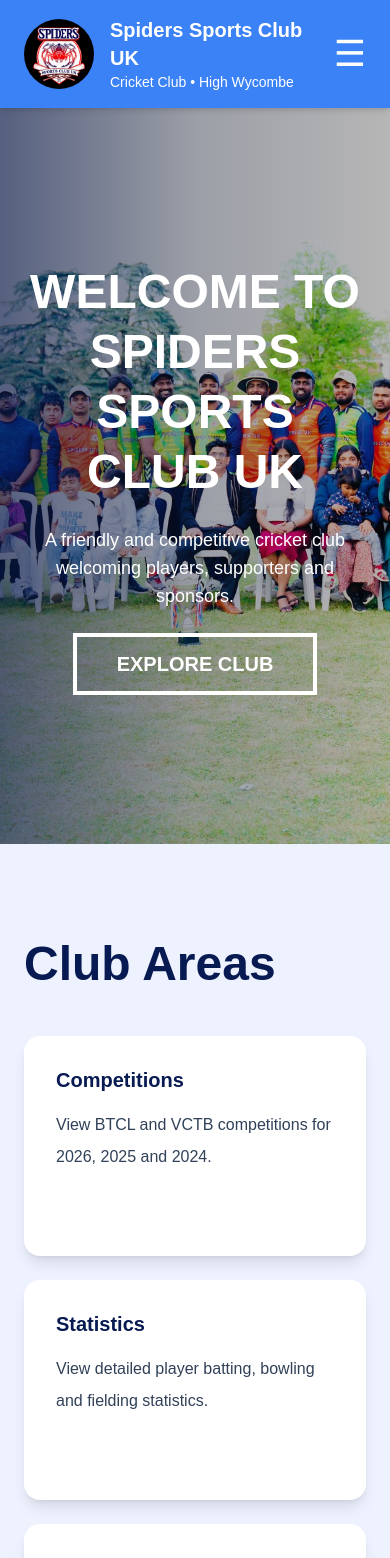
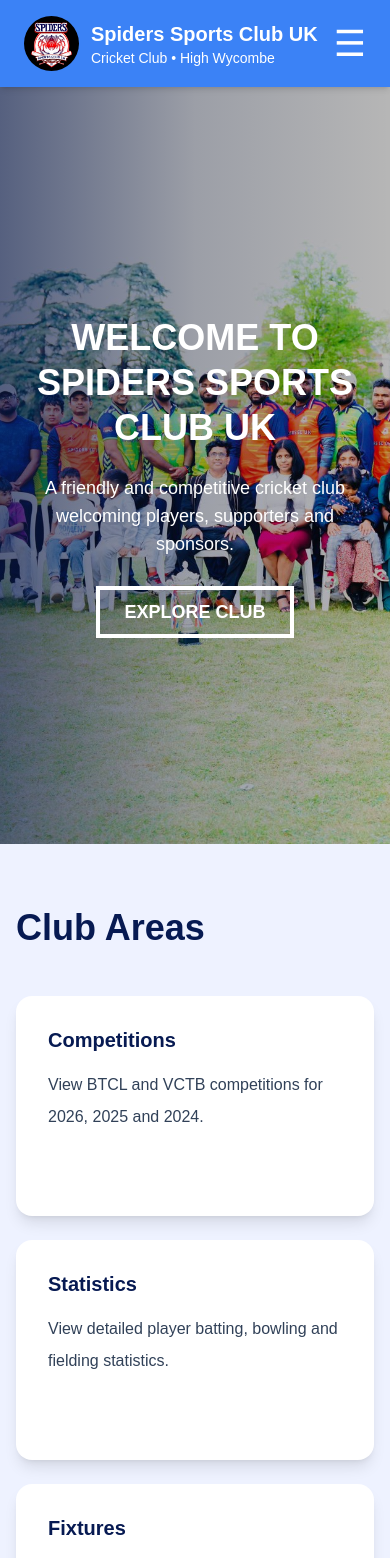
Before and after one commit to thanusan97-blip/spiders-cricket-club, a Next.js app: page / in a window 390 px wide. Shown: the top 1558 px of the page. Built offline with nearby package versions, Linux system fonts and the light colour scheme.

Commit message:
Improved homepage mobile responsiveness

```diff
--- a/app/page.tsx
+++ b/app/page.tsx
@@ -27,12 +27,12 @@ export default function HomePage() {
         <div className="mx-auto flex max-w-7xl items-center justify-between px-6 py-4">
 
           {/* LOGO */}
-          <div className="flex items-center gap-4">
+          <div className="flex items-center gap-3 sm:gap-4">
             <Image
               src="/logo.png"
               alt="Spiders Logo"
-              width={70}
-              height={70}
+              width={55}
+              height={55}
               className="rounded-full"
             />
 
@@ -133,7 +133,7 @@ export default function HomePage() {
 
         <div className="relative z-10 max-w-5xl px-6 text-center text-white">
 
-          <h1 className="mb-6 text-5xl font-extrabold leading-tight md:text-7xl">
+          <h1 className="mb-6 text-4xl font-extrabold leading-tight sm:text-5xl md:text-7xl">
             WELCOME TO <br />
             SPIDERS SPORTS CLUB UK
           </h1>
@@ -145,7 +145,7 @@ export default function HomePage() {
 
           <a
             href="#club"
-            className="border-4 border-white px-10 py-4 text-xl font-bold transition hover:bg-white hover:text-[#071a52]"
+            className="border-4 border-white px-6 py-3 text-lg font-bold transition hover:bg-white hover:text-[#071a52] md:px-10 md:py-4 md:text-xl"
           >
             EXPLORE CLUB
           </a>
@@ -153,10 +153,10 @@ export default function HomePage() {
       </section>
 
       {/* CLUB AREAS */}
-      <section id="club" className="px-6 py-24">
+      <section id="club" className="px-4 py-16 md:px-6 md:py-24">
         <div className="mx-auto max-w-7xl">
 
-          <h2 className="mb-12 text-5xl font-extrabold">
+          <h2 className="mb-12 text-4xl font-extrabold md:text-5xl">
             Club Areas
           </h2>
 
@@ -253,15 +253,15 @@ export default function HomePage() {
       {/* SPONSORS */}
 <section
   id="sponsors"
-  className="bg-[#071a52] px-6 py-24 text-white"
+  className="bg-[#071a52] px-4 py-16 text-white md:px-6 md:py-24"
 >
   <div className="mx-auto max-w-7xl">
 
-    <h2 className="mb-12 text-5xl font-extrabold">
+    <h2 className="mb-12 text-4xl font-extrabold md:text-5xl">
       Sponsors
     </h2>
 
-    <div className="grid gap-8 md:grid-cols-2">
+    <div className="grid gap-6 sm:grid-cols-2 lg:grid-cols-3">
 
       {/* KIWIKMART */}
       <div className="flex items-center justify-center rounded-3xl bg-white p-10 shadow-xl transition hover:scale-105">
@@ -305,15 +305,15 @@ export default function HomePage() {
       {/* CONTACT */}
       <section
         id="contact"
-        className="bg-white px-6 py-24 text-[#071a52]"
+        className="bg-white px-4 py-16 text-[#071a52] md:px-6 md:py-24"
       >
         <div className="mx-auto max-w-7xl text-center">
 
-          <h2 className="text-5xl font-extrabold">
+          <h2 className="text-4xl font-extrabold md:text-5xl">
             Contact Us
           </h2>
 
-          <p className="mx-auto mt-6 max-w-3xl text-xl text-slate-600">
+          <p className="mx-auto mt-6 max-w-3xl text-lg text-slate-600 md:text-xl">
             Get in touch with Spiders Sports Club UK for matches,
             sponsorships, memberships and general enquiries.
           </p>
@@ -351,7 +351,7 @@ export default function HomePage() {
 <section className="bg-[#071a52] py-10 text-white">
   <div className="mx-auto flex max-w-7xl flex-col items-center justify-center gap-6 px-6">
 
-    <h2 className="text-3xl font-bold">
+    <h2 className="text-2xl font-bold text-center md:text-3xl">
       Follow Spiders Sports Club UK
     </h2>
 
```
